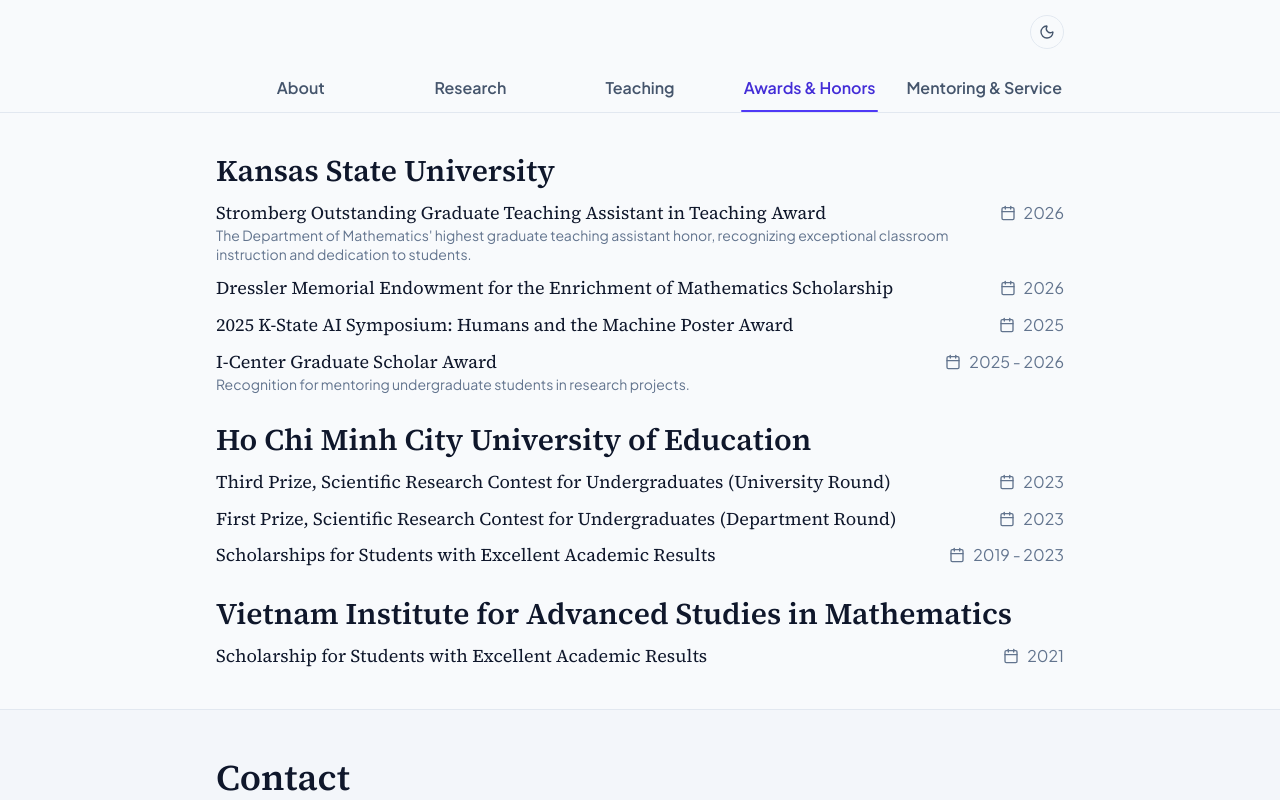
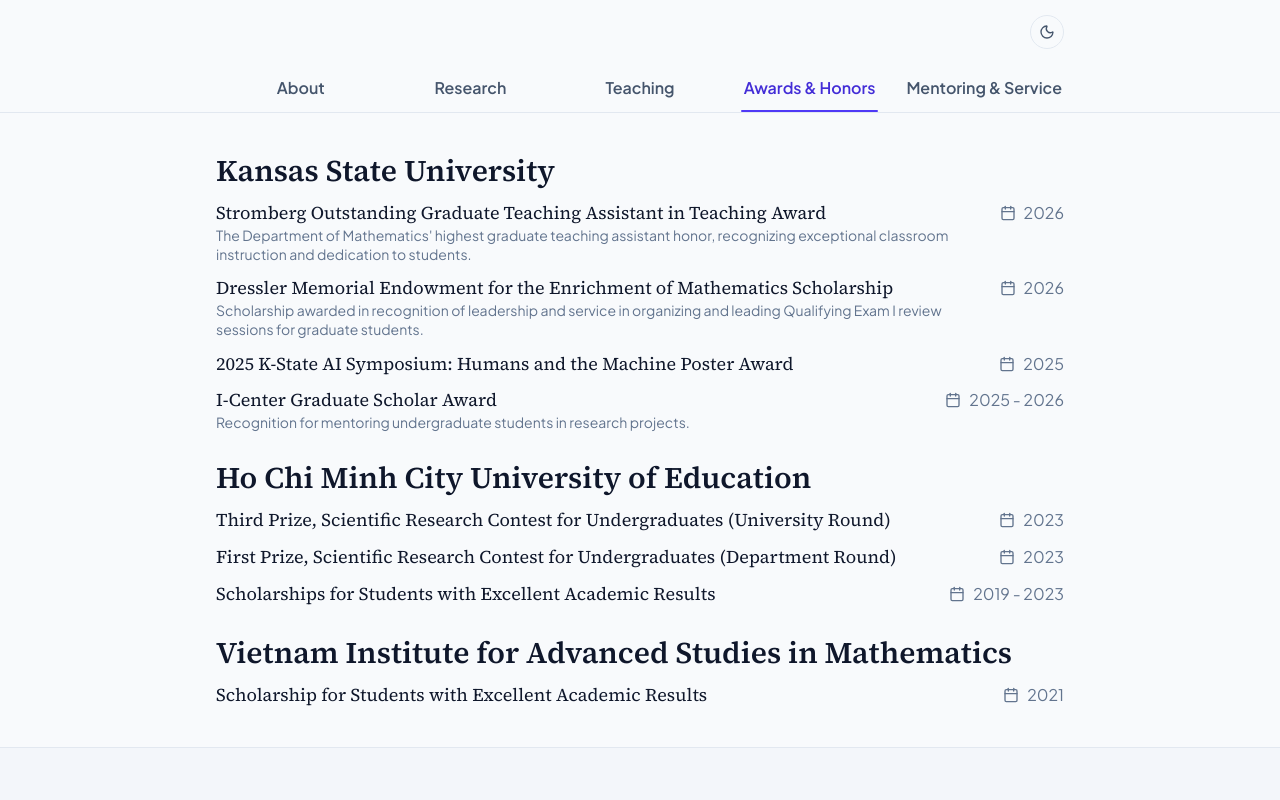
Before and after one commit to nhungnh-dot/nhungnh-dot.github.io, a React (Vite) app: page / in a window 1280 px wide. Both pictures are taken after a click on the tab "Awards & Honors". Shown: the top 800 px of the page. Built offline with nearby package versions, Linux system fonts and the light colour scheme.

Commit message:
Add Dressler scholarship description

```diff
--- a/src/components/AwardsHonors.tsx
+++ b/src/components/AwardsHonors.tsx
@@ -34,11 +34,13 @@ export const AwardsHonors: React.FC = () => {
                       <p className="text-sm sm:text-base font-medium text-slate-900 dark:text-slate-100 font-serif-academic leading-snug">
                         {award.title}
                       </p>
-                      {award.description && (
+                      {(award.description || award.id === 'award-4') && (
                         <p className="mt-0 text-xs text-slate-500 dark:text-slate-400 leading-snug">
-                          {award.id === 'award-10'
-                            ? 'Recognition for mentoring undergraduate students in research projects.'
-                            : award.description}
+                          {award.id === 'award-4'
+                            ? 'Scholarship awarded in recognition of leadership and service in organizing and leading Qualifying Exam I review sessions for graduate students.'
+                            : award.id === 'award-10'
+                              ? 'Recognition for mentoring undergraduate students in research projects.'
+                              : award.description}
                         </p>
                       )}
                     </div>
```
